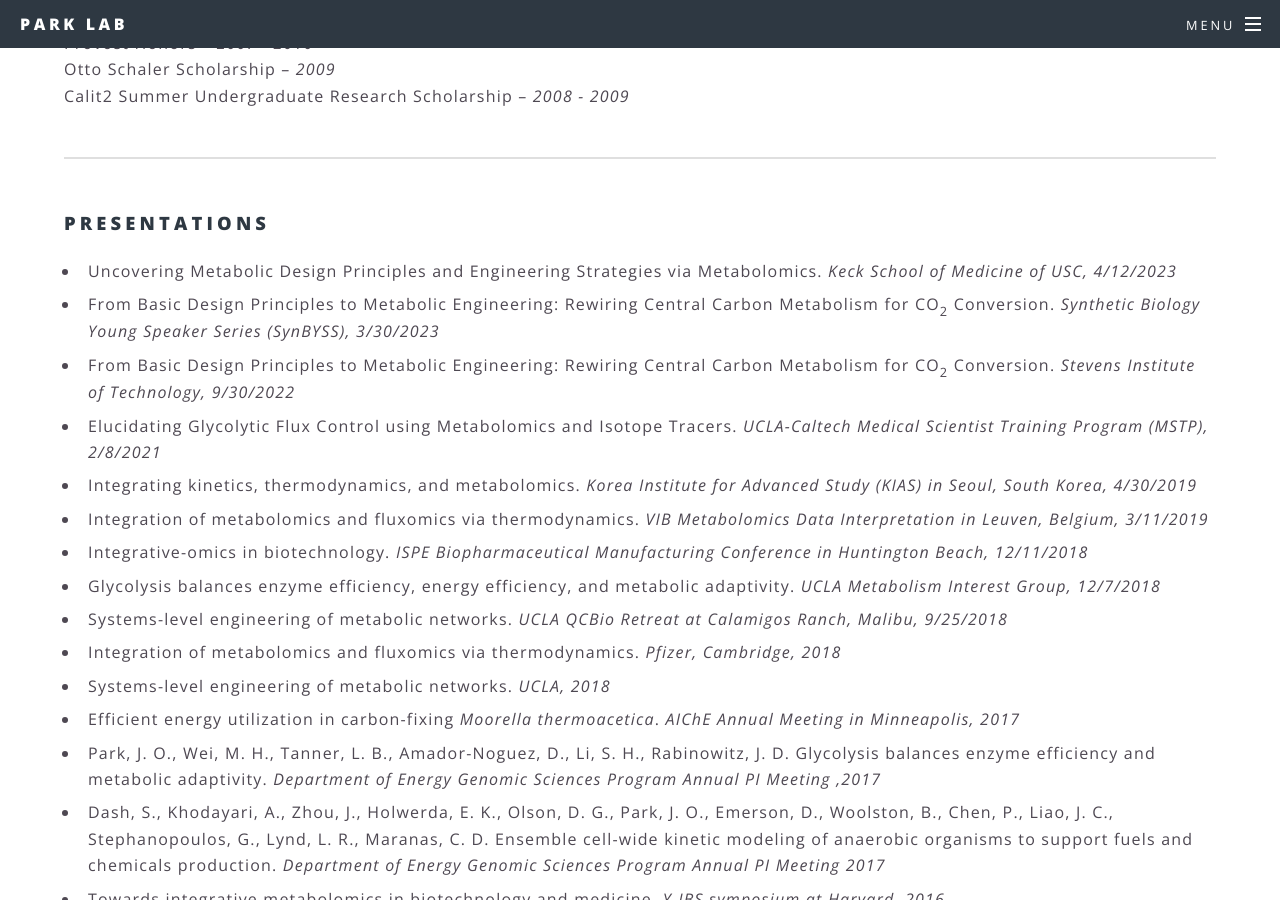
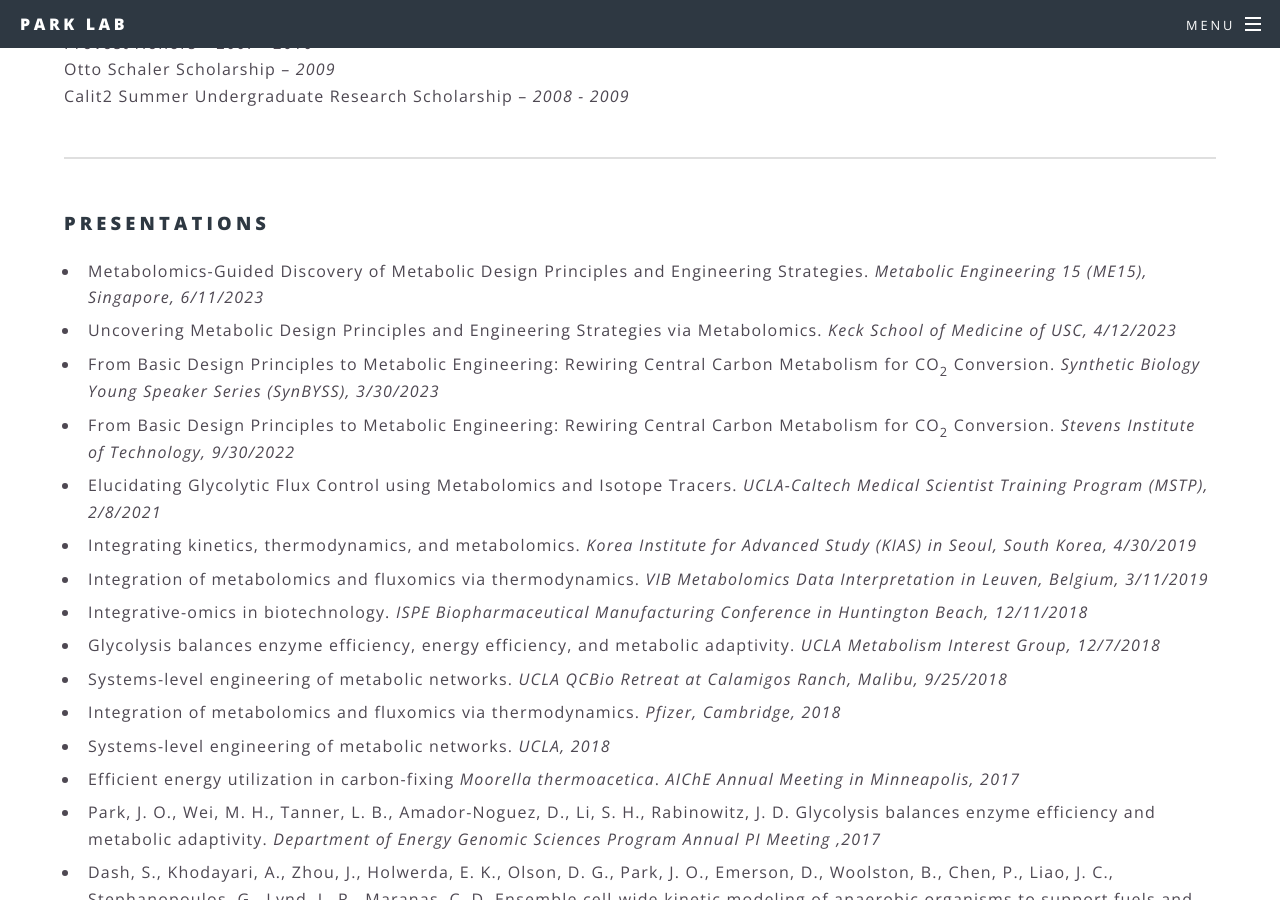
Before and after one commit to jopark/jopark.github.io, a Jekyll site: the page built from biography.html, in a window 1280 px wide and 900 px high, scrolled down 3805 px. Built offline with Jekyll 4.4.1, drawn with Linux system fonts in a browser that asks for light colours.

Commit message:
update bio and photos

```diff
--- a/biography.html
+++ b/biography.html
@@ -128,6 +128,7 @@ title: Biography
 		<p>
 		<h3>Presentations</h3>
 		<ul class="ul1">
+		<li>Metabolomics-Guided Discovery of Metabolic Design Principles and Engineering Strategies. <i>Metabolic Engineering 15 (ME15), Singapore, 6/11/2023</i></li>
 		<li>Uncovering Metabolic Design Principles and Engineering Strategies via Metabolomics. <i>Keck School of Medicine of USC, 4/12/2023</i></li>
 		<li>From Basic Design Principles to Metabolic Engineering: Rewiring Central Carbon Metabolism for CO<sub>2</sub> Conversion. <i>Synthetic Biology Young Speaker Series (SynBYSS), 3/30/2023</i></li>
 		<li>From Basic Design Principles to Metabolic Engineering: Rewiring Central Carbon Metabolism for CO<sub>2</sub> Conversion. <i>Stevens Institute of Technology, 9/30/2022</i></li>
--- a/photos.html
+++ b/photos.html
@@ -11,6 +11,9 @@ title: Photos
 			</div>
 			<div class="card">
 				<span class="image fit"><a href="images/group/20230611_220815.jpg"><img src="images/group/20230611_220815.jpg" alt="" /><p class="title">Lab @ Marina Bay Sands </br> June 2023</p></a></span>
+			</div>
+			<div class="card">
+				<span class="image fit"><a href="images/group/20230702_150700_0002.jpg"><img src="images/group/20230702_150700_0002.jpg" alt="" /><p class="title">Lab @ Gardens by the Bay </br> June 2023</p></a></span>
 			</div>
 			<div class="card">
 				<span class="image fit"><a href="images/group/20230612_141742.jpg"><img src="images/group/20230612_141742.jpg" alt="" /><p class="title">Aliya @ ME15 Singapore </br> June 2023</p></a></span>
```
Also changed, not shown: images/group/20230702_150700_0002.jpg (added).
